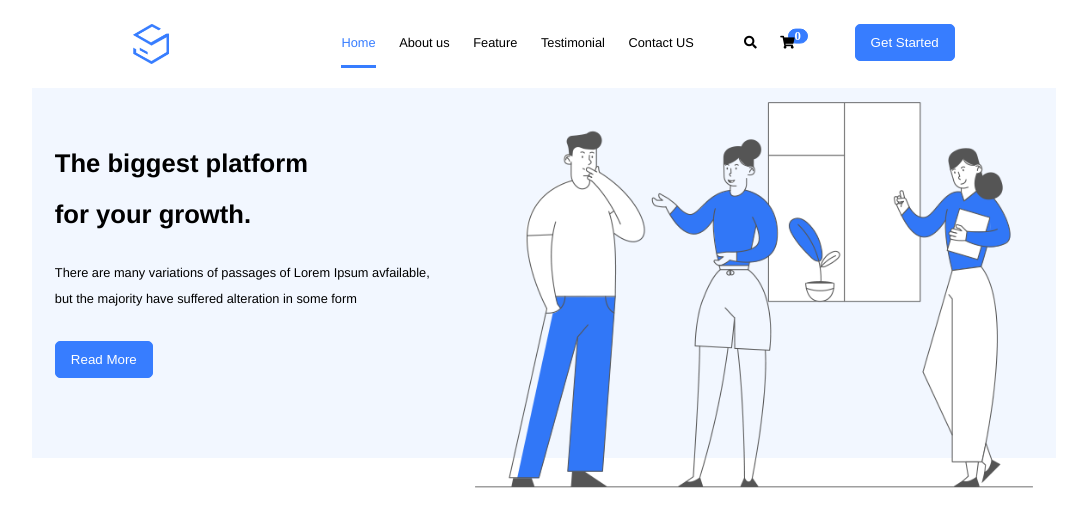
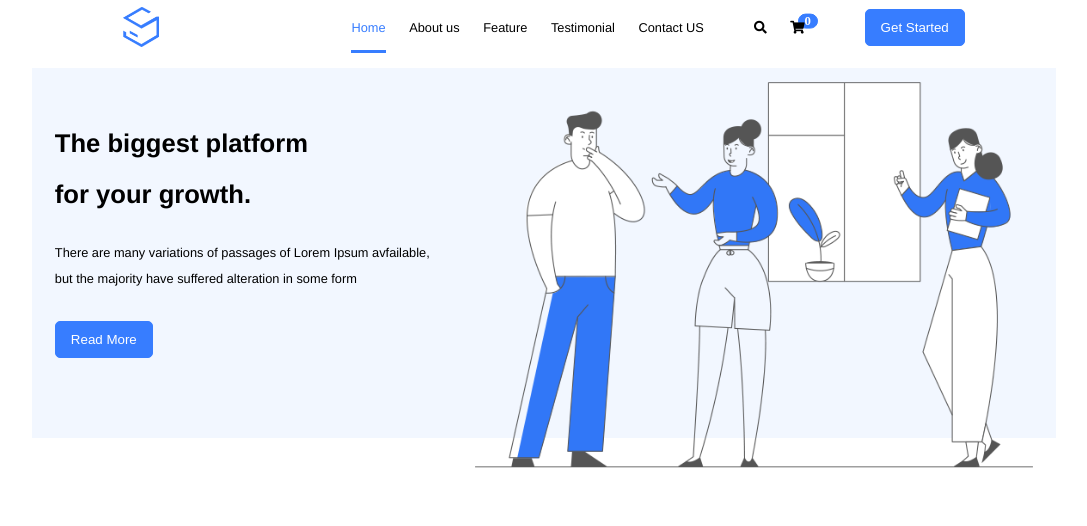
Before and after one commit to matteobuscicchio/proj-html-vuejs, a plain HTML site: page index.html in a window 1280 px wide. Shown: the whole page, without its empty margins (96-1183 px from the left). Drawn offline with nearby package versions, Linux system fonts and the light colour scheme.

Commit message:
piccoli miglioramenti

```diff
--- a/assets/css/style.css
+++ b/assets/css/style.css
@@ -89,7 +89,7 @@ li{
 
 /* sezione: NAVbar & logo */
 nav{
-	margin: 20px;
+	margin-bottom: 15px;
 }
 
 .nav_img{
@@ -98,7 +98,7 @@ nav{
 
 .link_ul > li{
 	display: inline-block;
-	padding-top: 15px;
+	padding-top: 20px;
 	padding-bottom: 15px;
 	margin: 0px 10px 0px 10px;
 }
```
